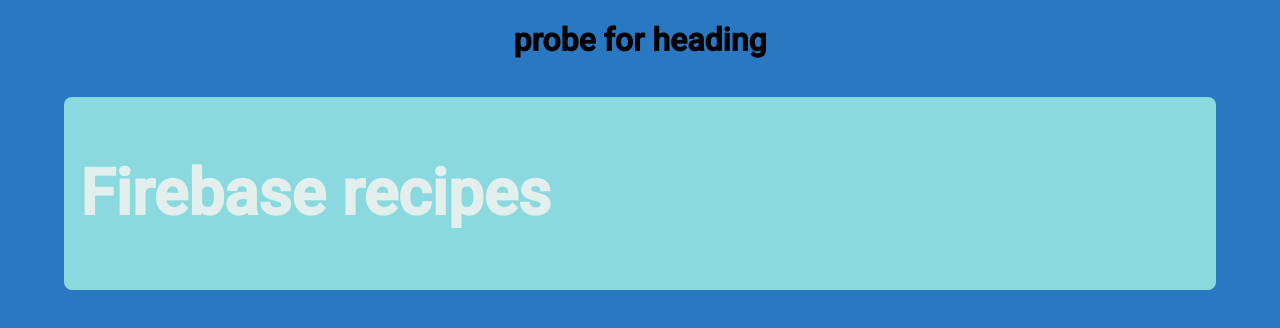
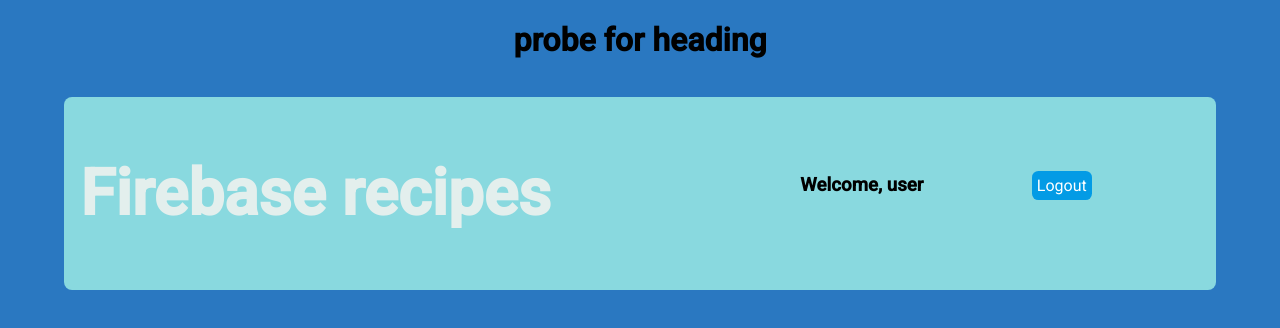
Before and after one commit to hrgithub1/fb-recipes-v3, a React (Create React App) app: page / in a window 1280 px wide. Shown: the top 328 px of the page. Built offline with nearby package versions, Linux system fonts and the light colour scheme; no server answers.

Commit message:
a very static loginform only

```diff
--- a/src/App.js
+++ b/src/App.js
@@ -1,7 +1,7 @@
-// import { useState } from 'react';
+import { useState } from 'react';
 // import FirebaseAuthService from './FirebaseAuthService';
 
-// import LoginForm from './components/LoginForm';
+import LoginForm from './components/LoginForm';
 
 // import logo from './logo.svg';
 import './App.css';
@@ -18,7 +18,8 @@
 
 function App() {
   // standard setting as string
-  // const [user, setUser] = useState(null);
+  // eslint-disable-next-line no-unused-vars
+  const [user, setUser] = useState('its me');
 
   // When firebase detects a change of the auth, the setUser function is passed on
   // into the subscribeToAuthChanges(function) => in there the auth.onAuthStateChanged()
@@ -30,7 +31,7 @@
       <h1>probe for heading</h1>
       <div className="title-row">
         <h1 className="title">Firebase recipes</h1>
-        {/* <LoginForm existingUser={user}></LoginForm> */}
+        <LoginForm existingUser={user}></LoginForm>
       </div>
     </div>
     // <div className="App">
--- a/src/components/LoginForm.js
+++ b/src/components/LoginForm.js
@@ -75,7 +75,9 @@
       {existingUser ? (
         <div className="row">
           {/* next variable should be the actual name */}
-          <h3>Welcome, {existingUser.email}</h3>
+          {/* <h3>Welcome, {existingUser.email}</h3> */}
+
+          <h3>Welcome, user</h3>
           <button
             type="button"
             className="primary-button"
```
